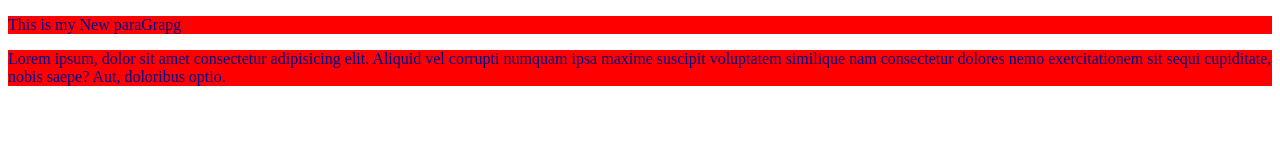
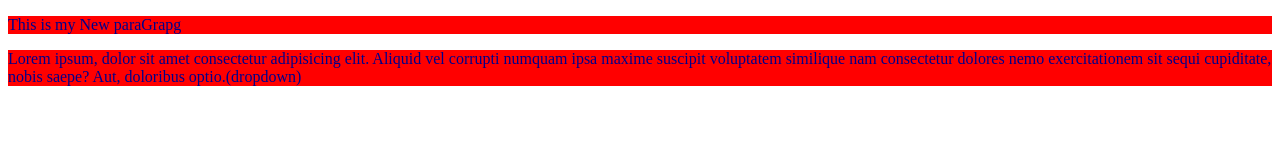
Before and after one commit to BhattKartik/localrepo, a plain HTML site: page index.html in a window 1280 px wide. Drawn offline with Linux system fonts and the light colour scheme.

```diff
--- a/index.html
+++ b/index.html
@@ -8,6 +8,6 @@
 </head>
 <body>
     <p>This is my New paraGrapg</p>
-    <p>Lorem ipsum, dolor sit amet consectetur adipisicing elit. Aliquid vel corrupti numquam ipsa maxime suscipit voluptatem similique nam consectetur dolores nemo exercitationem sit sequi cupiditate, nobis saepe? Aut, doloribus optio.</p>
+    <p>Lorem ipsum, dolor sit amet consectetur adipisicing elit. Aliquid vel corrupti numquam ipsa maxime suscipit voluptatem similique nam consectetur dolores nemo exercitationem sit sequi cupiditate, nobis saepe? Aut, doloribus optio.(dropdown)</p>
 </body>
 </html>
```
